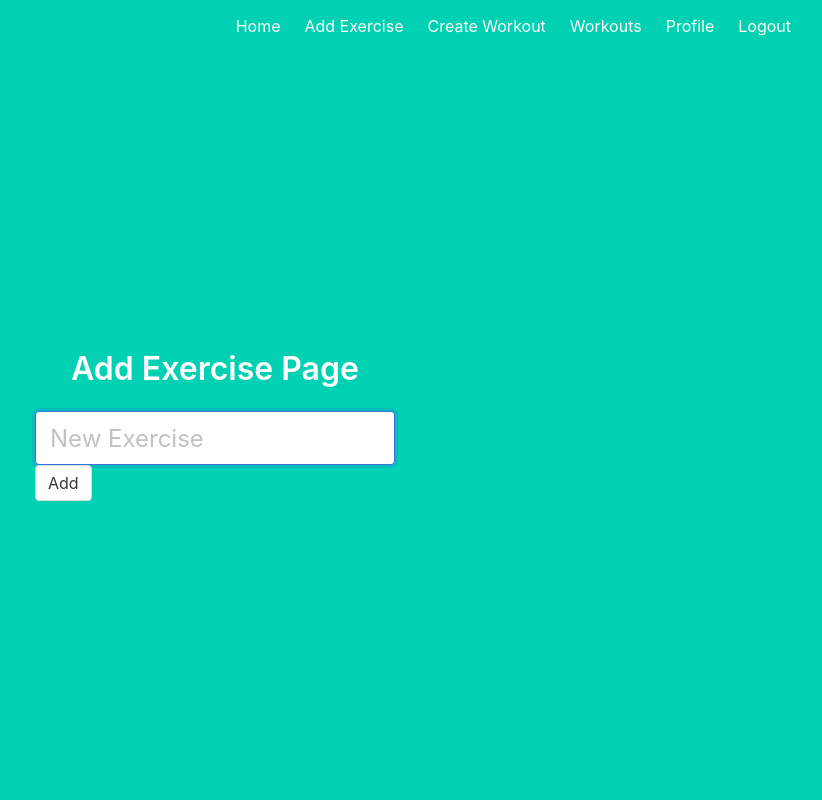
After one commit to JampherS/flask_workout_app, a Flask app: page /add in a window 1280 px wide. The commit adds this page. Shown: the whole page, without its empty margins (425-1247 px from the left). Run offline with Flask 2, Linux system fonts and the light colour scheme; a user stored in the database is signed in; data comes from the database, SQL or seed files in the repository; data that the repository does not hold is empty.

Commit message:
tried adding exercises and workouts

```diff
--- a/final/auth.py
+++ b/final/auth.py
@@ -1,7 +1,7 @@
 from flask import Blueprint, render_template, redirect, url_for, request, flash
 from flask_login import login_user, logout_user, login_required
 from werkzeug.security import generate_password_hash, check_password_hash
-from .db_config import usersDB
+from .db_config import usersDB, workoutsDB
 from .models import User, Role
 
 auth = Blueprint('auth', __name__)
@@ -48,6 +48,7 @@ def signup_post():
 	usersDB.session.add(new_user)
 	usersDB.session.commit()
 
+	workoutsDB.db.tracker.insert_one({"_id": new_user.id})
 	return redirect(url_for('auth.login'))
 
 @auth.route('/logout')
--- a/final/main.py
+++ b/final/main.py
@@ -1,16 +1,18 @@
 from flask import Blueprint, render_template
 from flask_login import login_required, current_user
-from .models import UserRoles
+from .models import is_admin
 
 main = Blueprint('main', __name__)
 
 @main.route('/')
 def index():
-	return render_template('index.html')
+	if current_user.is_authenticated:
+		admin = is_admin(current_user.id)
+	else:
+		admin = False
+	return render_template('index.html', admin=admin)
 
 @main.route('/profile')
 @login_required
 def profile():
-	user_role = UserRoles.query.filter_by(user_id=current_user.id).first()
-	admin = not bool(user_role.role_id)
-	return render_template('profile.html', name=current_user.name, admin=admin)
+	return render_template('profile.html', name=current_user.name, admin=is_admin(current_user.id))
--- a/final/models.py
+++ b/final/models.py
@@ -1,15 +1,11 @@
 from flask_login import UserMixin
-from .db_config import workoutsDB, usersDB
+from .db_config import usersDB
 from .log import login_manager
 
-class Exercise:
-	def __init__(self, name):
-		self.name = name
-
-class Routine:
-	def __init__(self, name, exercises):
-		self.name = name
-		self.exercises = exercises
+def is_admin(id):
+	user_role = UserRoles.query.filter_by(user_id=id).first()
+	admin = not bool(user_role.role_id)
+	return admin
 
 class User(UserMixin, usersDB.Model):
 	id = usersDB.Column(usersDB.Integer, primary_key=True)
--- a/final/templates/base.html
+++ b/final/templates/base.html
@@ -21,6 +21,18 @@
     				<a href="{{ url_for('main.index') }}" class="navbar-item">
         				Home
     				</a>
+
+					{% if admin %}
+    				<a href="{{ url_for('work.add') }}" class="navbar-item">
+        				Add Exercise
+    				</a>
+    				{% endif %}
+
+					{% if admin %}
+    				<a href="{{ url_for('work.create') }}" class="navbar-item">
+        				Create Workout
+    				</a>
+    				{% endif %}
 
 					{% if current_user.is_authenticated %}
     				<a href="{{ url_for('work.workouts') }}" class="navbar-item">
--- /dev/null
+++ b/final/templates/exercise.html
@@ -0,0 +1,34 @@
+{% extends "base.html" %}
+
+{% block content %}
+<div class="column is-4 is-offset-4">
+    <h3 class="title">Add Exercise Page</h3>
+    	{% with messages = get_flashed_messages() %}
+	        {% if messages %}
+    		    <div class="notification is-danger">
+        		    {{ messages[0] }}
+    		    </div>
+	        {% endif %}
+	    {% endwith %}
+
+        {% for exercise in exercises %}
+            <form method="POST" action="{{ url_for('work.delete', exercise=exercise['name']) }}">
+                <div class="field">
+                    <div class="control">
+                        {{ exercise['name'].title() }}
+                        <button class="button">Delete</button>
+                    </div>
+                </div>
+            </form>
+        {% endfor %}
+
+        <form method="POST" action="/add">
+            <div class="field">
+                <div class="control">
+                    <input class="input is-large" type="exercise" name="exercise" placeholder="New Exercise" autofocus="">
+                    <button class="button">Add</button>
+                </div>
+            </div>
+        </form>
+</div>
+{% endblock %}
--- a/final/templates/workout.html
+++ b/final/templates/workout.html
@@ -1,5 +1,7 @@
 {% extends "base.html" %}
 
 {% block content %}
-    Some list of workouts!
+    {% for workout in workouts %}
+        {{ workout['name'].title() }}
+    {% endfor %}
 {% endblock %}
--- /dev/null
+++ b/final/work.py
@@ -0,0 +1,116 @@
+from flask import Blueprint, render_template, redirect, url_for, request, flash
+from flask_login import login_required, current_user
+from .db_config import workoutsDB
+from .models import is_admin
+
+work = Blueprint('work', __name__)
+
+@work.route('/add')
+@login_required
+def add():
+    exercises = workoutsDB.db.exercises.find({}).sort("name")
+    return render_template('exercise.html', exercises=exercises, admin=is_admin(current_user.id))
+
+@work.route('/add', methods=['POST'])
+@login_required
+def add_post():
+    exercise_name = request.form.get('exercise').lower()
+
+    if exercise_name == "":
+        flash('Please enter exercise name')
+        return redirect(url_for('work.add'))
+
+    exercise = workoutsDB.db.exercises.find_one({"name": exercise_name})
+    if exercise:
+        flash('Exercise already exists')
+        return redirect(url_for('work.add'))
+
+    workoutsDB.db.exercises.insert_one({"name": exercise_name})
+    return redirect(url_for('work.add'))
+
+@work.route('/delete/<exercise>', methods=['POST'])
+@login_required
+def delete(exercise):
+    workoutsDB.db.exercises.delete_one({"name": exercise})
+    return redirect(url_for('work.add'))
+
+@work.route('/create')
+@login_required
+def create():
+    workouts = workoutsDB.db.workouts.find({}).sort("name")
+    return render_template('create_workout.html', workouts=workouts, admin=is_admin(current_user.id))
+
+@work.route('/create', methods=['POST'])
+@login_required
+def create_post():
+    workout_name = request.form.get('workout').lower()
+
+    if workout_name == "":
+        flash('Please enter workout name')
+        return redirect(url_for('work.create'))
+
+    workout = workoutsDB.db.workouts.find_one({"name": workout_name})
+    if workout:
+        flash('Workout already exists')
+        return redirect(url_for('work.create'))
+
+    workoutsDB.db.workouts.insert_one({"name": workout_name, "exercises": []})
+    return redirect(url_for('work.append', workout_name=workout_name))
+
+@work.route('/append/<workout_name>')
+@login_required
+def append(workout_name):
+    exercises = workoutsDB.db.exercises.find({}).sort("name")
+    return render_template("edit_workout.html", workout_name=workout_name, exercises=exercises)
+
+@work.route('/append/<workout_name><exercise_name>', methods=['POST'])
+@login_required
+def append_post(workout_name, exercise_name):
+    order = int(request.form.get('order')) - 1 if request.form.get('order') else None
+    weight = float(request.form.get('weight')) if request.form.get('weight') else None
+    reps = int(request.form.get('reps')) if request.form.get('reps') else None
+    sets = int(request.form.get('sets')) if request.form.get('sets') else None
+    time = float(request.form.get('time')) if request.form.get('time') else None
+
+    workouts = workoutsDB.db.workouts.aggregate([
+        {"$match" : {"name": workout_name}},
+        {"$project": {"length": {"$size": "$exercises"}}}
+    ])
+    length = 0
+    for workout in workouts:
+        length = workout['length']
+
+    if order is None:
+        flash('Please enter an order')
+        return redirect(url_for('work.append', workout_name=workout_name))
+    if order > length:
+        flash(F'Workout only has {length} exercises right now')
+        return redirect(url_for('work.append', workout_name=workout_name))
+
+    workoutsDB.db.workouts.update({"name": workout_name},
+        {"$push":
+            {"exercises":
+                {"$each": [{
+                    "name": exercise_name,
+                    "weight": weight,
+                    "reps": reps,
+                    "sets": sets,
+                    "time": time,
+                }],
+                "$position": order}
+            }
+        })
+
+    return redirect(url_for('work.append', workout_name=workout_name))
+
+@work.route('/remove/<workout>', methods=['POST'])
+@login_required
+def remove(workout):
+    workoutsDB.db.workouts.delete_one({"name": workout})
+    return redirect(url_for('work.create'))
+
+@work.route('/workouts')
+@login_required
+def workouts():
+    workouts = workoutsDB.db.workouts.find({}).sort("name")
+    return render_template('workout.html', workouts=workouts, admin=is_admin(current_user.id))
```
Also changed, not shown: final/__init__.py (+8 -2 lines), final/rout.py (deleted, +0 -25 lines), final/templates/create.html (deleted, +0 -23 lines), final/templates/create_workout.html (added, +34 -0 lines), final/templates/edit_workout.html (added, +30 -0 lines).
